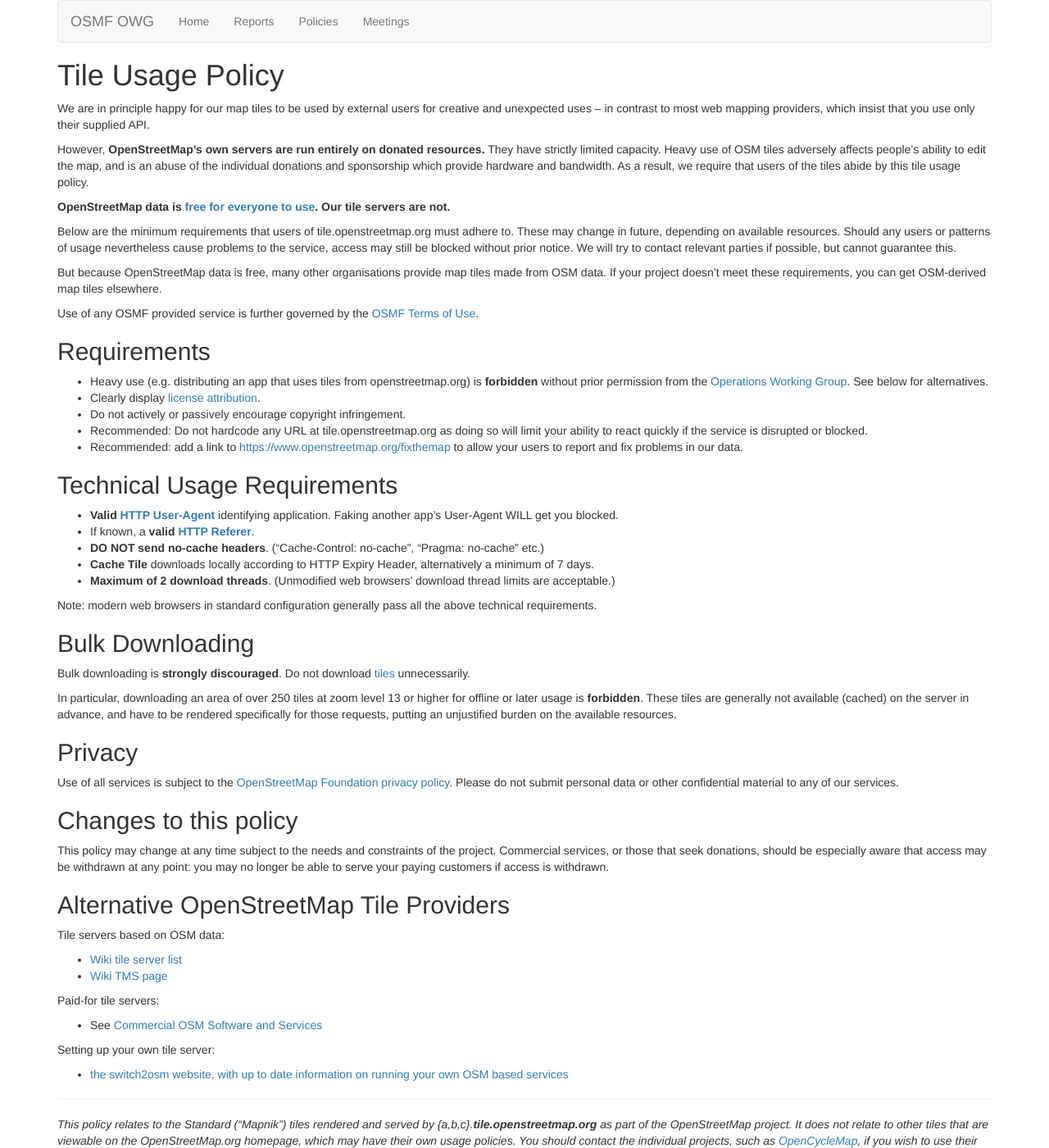
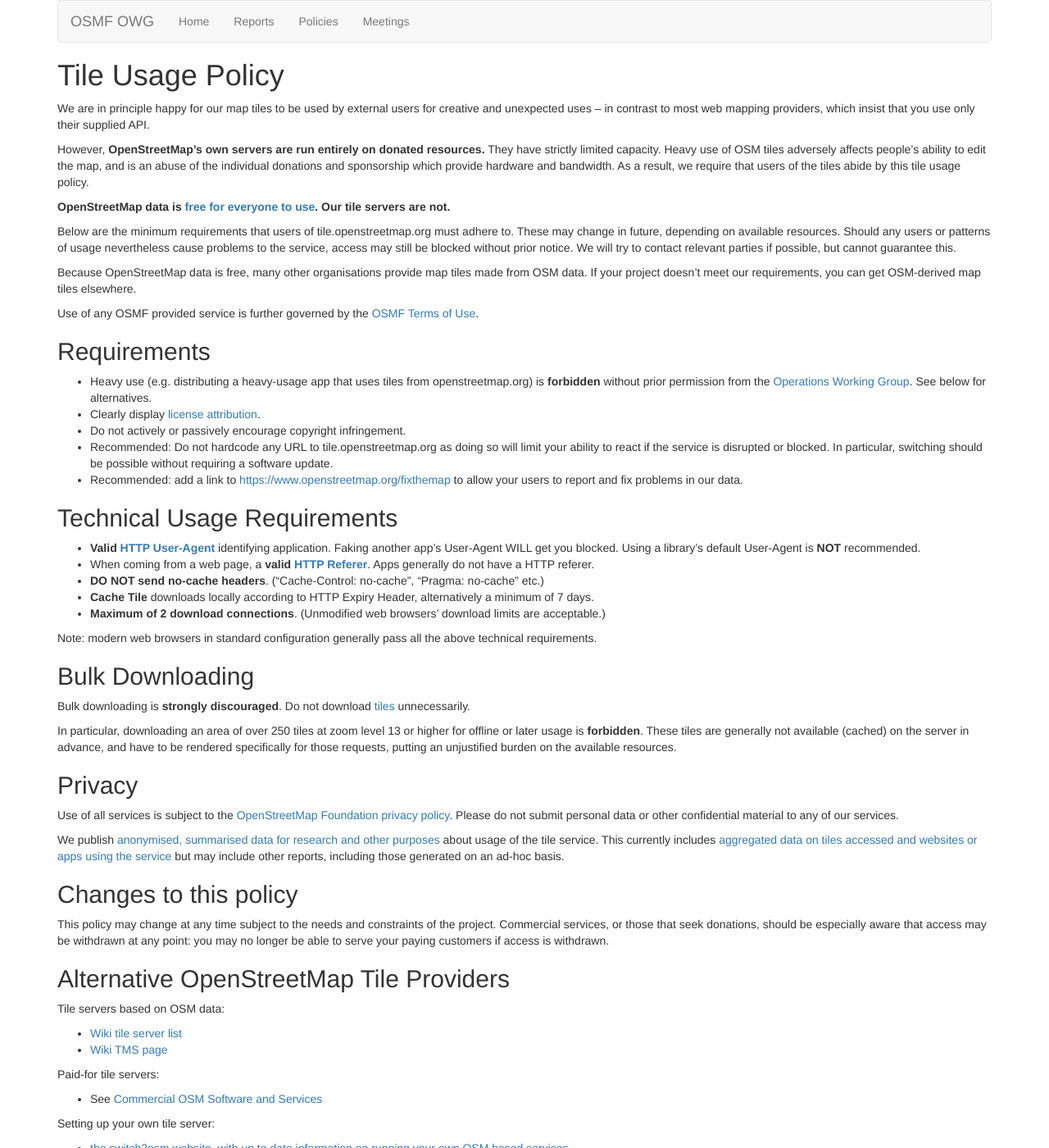
Before and after one commit to openstreetmap/owg-website, a Jekyll site: the page built from policies/tiles.md, in a window 1280 px wide and 1400 px high. Shown: the whole window at 82% size. Built offline with Jekyll 4.4.1, drawn with Linux system fonts in a browser that asks for light colours; some of the changed text lies outside the part shown.

Commit message:
Edit the tile usage policy for clarity
This attempts to make the policy clearer to readers who may not
be as familiar with HTTP, as well as improving terminology, grammar
and some changes to parallel downloading to reflect HTTP/2 and HTTP/3.

```diff
--- a/policies/tiles.md
+++ b/policies/tiles.md
@@ -13,25 +13,25 @@
 
 Below are the minimum requirements that users of tile.openstreetmap.org must adhere to. These may change in future, depending on available resources. Should any users or patterns of usage nevertheless cause problems to the service, access may still be blocked without prior notice. We will try to contact relevant parties if possible, but cannot guarantee this.
 
-But because OpenStreetMap data is free, many other organisations provide map tiles made from OSM data. If your project doesn't meet these requirements, you can get OSM-derived map tiles elsewhere.
+Because OpenStreetMap data is free, many other organisations provide map tiles made from OSM data. If your project doesn't meet our requirements, you can get OSM-derived map tiles elsewhere.
 
 Use of any OSMF provided service is further governed by the [OSMF Terms of Use](https://wiki.osmfoundation.org/wiki/Terms_of_Use).
 
 ## Requirements
 
-* Heavy use (e.g. distributing an app that uses tiles from openstreetmap.org) is **forbidden** without prior permission from the [Operations Working Group](https://wiki.osmfoundation.org/wiki/Operations_Working_Group). See below for alternatives.
+* Heavy use (e.g. distributing a heavy-usage app that uses tiles from openstreetmap.org) is **forbidden** without prior permission from the [Operations Working Group](https://wiki.osmfoundation.org/wiki/Operations_Working_Group). See below for alternatives.
 * Clearly display [license](https://wiki.openstreetmap.org/wiki/License) [attribution](https://wiki.osmfoundation.org/wiki/Licence/Attribution_Guidelines).
 * Do not actively or passively encourage copyright infringement.
-* Recommended: Do not hardcode any URL at tile.openstreetmap.org as doing so will limit your ability to react quickly if the service is disrupted or blocked.
+* Recommended: Do not hardcode any URL to tile.openstreetmap.org as doing so will limit your ability to react if the service is disrupted or blocked. In particular, switching should be possible without requiring a software update.
 * Recommended: add a link to [https://www.openstreetmap.org/fixthemap](https://www.openstreetmap.org/fixthemap) to allow your users to report and fix problems in our data.
 
 ## Technical Usage Requirements
 
-* **Valid [HTTP User-Agent](http://en.wikipedia.org/wiki/en:User_agent)** identifying application. Faking another app's User-Agent WILL get you blocked.
-* If known, a **valid [HTTP Referer](http://en.wikipedia.org/wiki/en:HTTP_Referer)**.
+* **Valid [HTTP User-Agent](https://developer.mozilla.org/en-US/docs/Web/HTTP/Headers/User-Agent)** identifying application. Faking another app's User-Agent WILL get you blocked. Using a library's default User-Agent is **NOT** recommended.
+* When coming from a web page, a **valid [HTTP Referer](https://developer.mozilla.org/en-US/docs/Web/HTTP/Headers/Referer)**. Apps generally do not have a HTTP referer.
 * **DO NOT send no-cache headers**. ("Cache-Control: no-cache", "Pragma: no-cache" etc.)
 * **Cache Tile** downloads locally according to HTTP Expiry Header, alternatively a minimum of 7 days.
-* **Maximum of 2 download threads**. (Unmodified web browsers' download thread limits are acceptable.)
+* **Maximum of 2 download connections**. (Unmodified web browsers' download limits are acceptable.)
 
 Note: modern web browsers in standard configuration generally pass all the above technical requirements.
 
@@ -44,6 +44,8 @@
 ## Privacy
 
 Use of all services is subject to the [OpenStreetMap Foundation privacy policy](http://wiki.osmfoundation.org/wiki/Privacy_Policy). Please do not submit personal data or other confidential material to any of our services.
+
+We publish [anonymised, summarised data for research and other purposes](https://wiki.osmfoundation.org/wiki/Privacy_Policy#Data_we_receive_automatically) about usage of the tile service. This currently includes [aggregated data on tiles accessed and websites or apps using the service](https://planet.openstreetmap.org/tile_logs/) but may include other reports, including those generated on an ad-hoc basis.
 
 ## Changes to this policy
 
@@ -66,4 +68,4 @@
 
 ------
 
-*This policy relates to the Standard ("Mapnik") tiles rendered and served by {a,b,c}.**tile.openstreetmap.org** as part of the OpenStreetMap project. It does not relate to other tiles that are viewable on the OpenStreetMap.org homepage, which may have their own usage policies. You should contact the individual projects, such as [OpenCycleMap](https://wiki.openstreetmap.org/wiki/OpenCycleMap), if you wish to use their tiles.*
+*This policy relates to the Standard ("OpenStreetMap Carto") tiles rendered and served by **tile.openstreetmap.org** as part of the OpenStreetMap project. It does not relate to other tiles that are viewable on the OpenStreetMap.org homepage, which may have their own usage policies. You should contact the individual projects, such as [OpenCycleMap](https://wiki.openstreetmap.org/wiki/OpenCycleMap), if you wish to use their tiles.*
```
